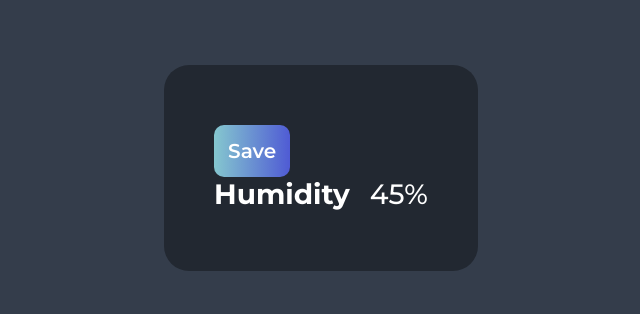
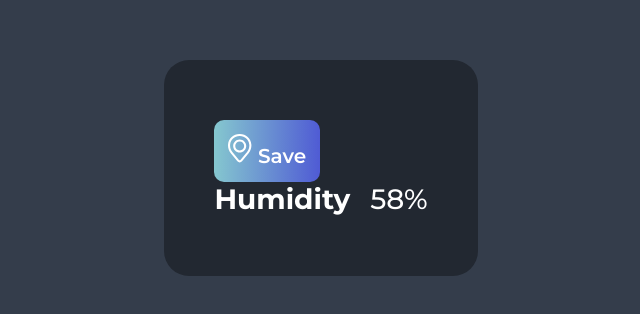
Before and after one commit to Moscvin/course-code, a Vue app in the folder vue-app/: page / in a window 1280 px wide. Shown: the part 240-554 px from the top of the page, without its empty margins (319-959 px from the left). Built offline with nearby package versions, Linux system fonts and the light colour scheme.

Commit message:
Enhance App.vue and Stat.vue components

```diff
--- a/vue-app/src/App.vue
+++ b/vue-app/src/App.vue
@@ -1,12 +1,19 @@
 <script setup>
 import Button from "./components/Button.vue";
 import Stat from "./components/Stat.vue";
+const data = {
+  label: "Humidity",
+  stat: "58%",
+};
 </script>
 
 <template>
   <main class="main">
-    <Button>Save</Button>
-    <Stat />
+    <Button>
+      <img src="./assets/location.svg" alt="Icon Location" />
+      Save
+    </Button>
+    <Stat v-bind="data" />
   </main>
 </template>
 
--- a/vue-app/src/components/Stat.vue
+++ b/vue-app/src/components/Stat.vue
@@ -1,8 +1,13 @@
-<script setup></script>
+<script setup>
+const {label= "Dont know",stat} = defineProps({
+  label:String,
+  stat:String,
+});
+</script>
 <template>
   <div class="stat">
-    <div class="stat-name">Humidity</div>
-    <div class="stat-value">45%</div>
+    <div class="stat-name">{{ label }}</div>
+    <div class="stat-value">{{ stat }}</div>
   </div>
 </template>
 
```
Also changed, not shown: vue-app/src/assets/location.svg (added).
